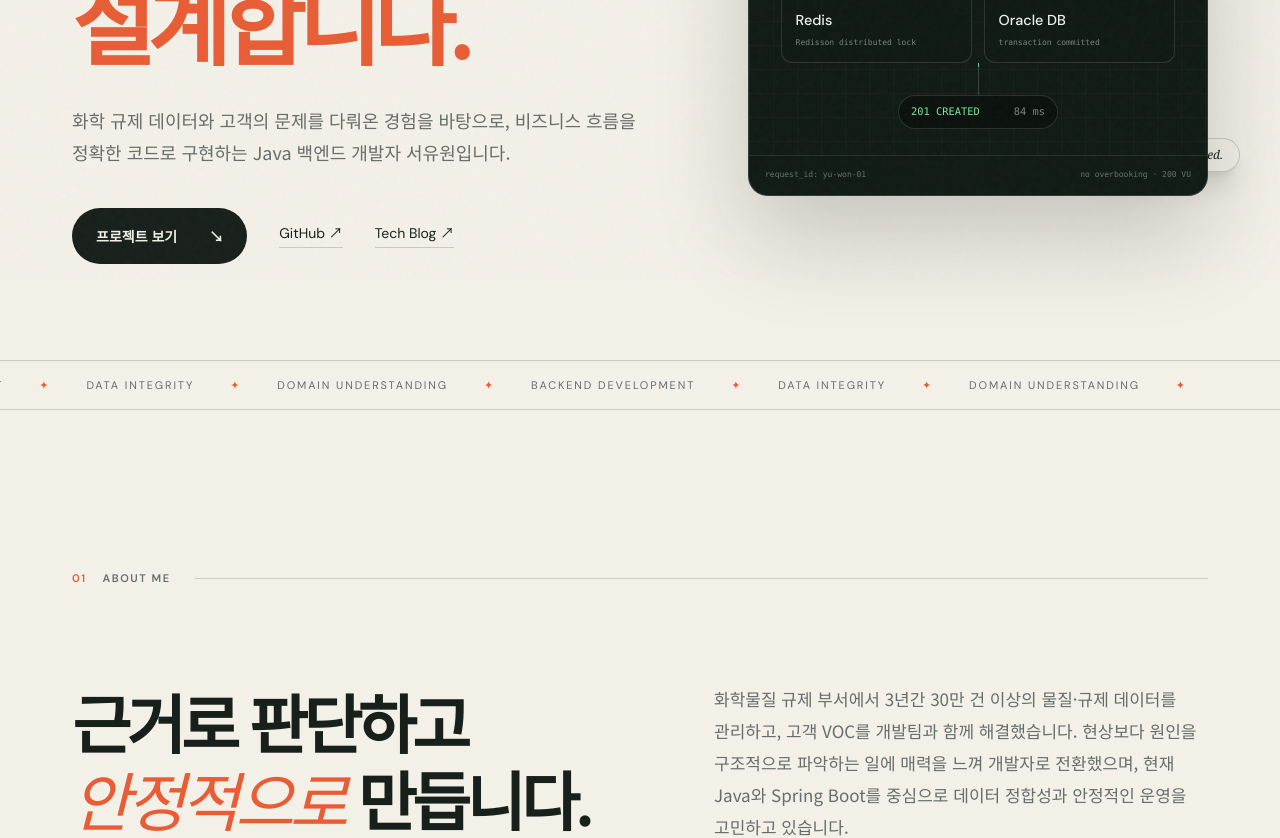
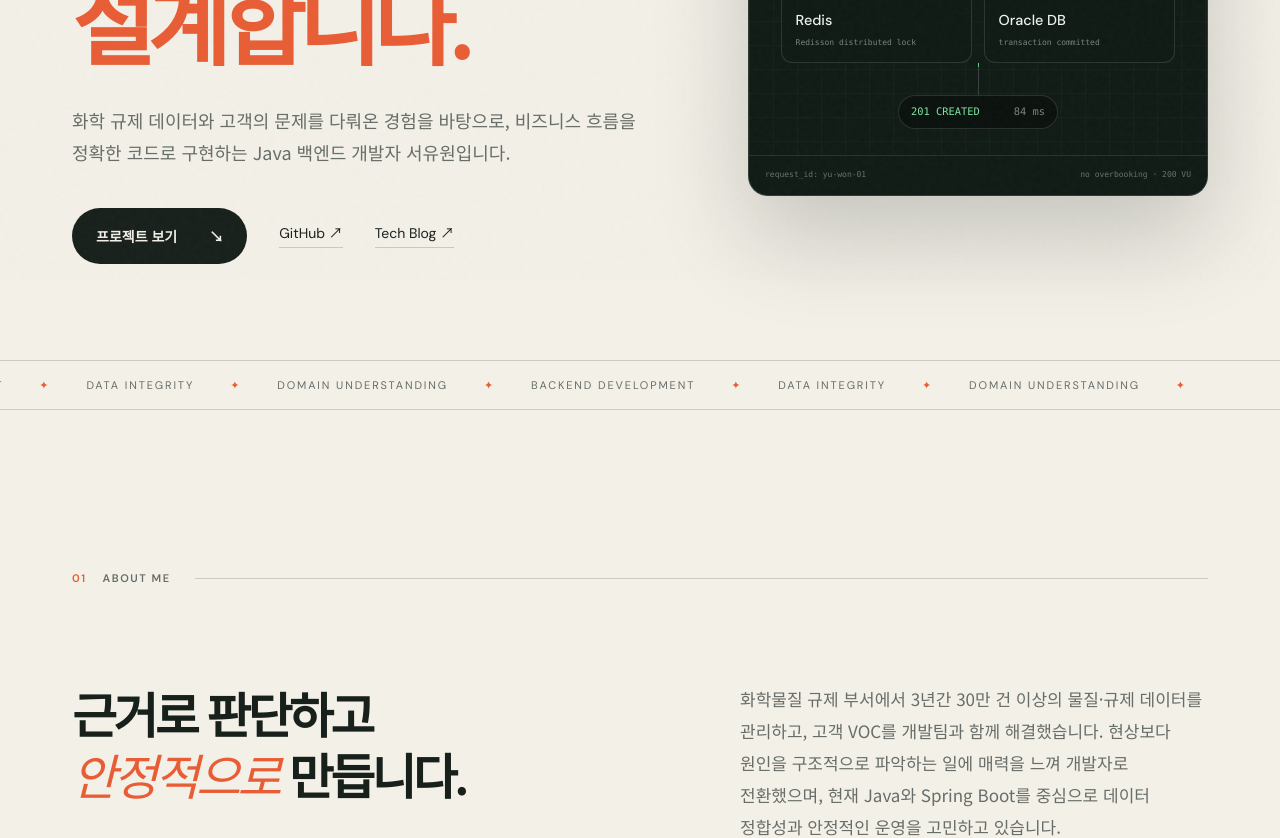
Before and after one commit to ssangyoungyuwon-maker/youngyuwon, a React (Vite) app: page / in a window 1280 px wide. Shown: the part 520-1358 px from the top of the page. Built offline with nearby package versions, Linux system fonts and the light colour scheme.

Commit message:
소개 제목 줄바꿈과 겹침 수정

```diff
--- a/src/App.jsx
+++ b/src/App.jsx
@@ -141,9 +141,6 @@ function Hero() {
               <span>no overbooking · 200 VU</span>
             </div>
           </div>
-          <span className="absolute -right-3 bottom-10 rounded-full border border-line bg-bg px-4 py-2 font-serif text-xs italic shadow-xl md:-right-8">
-            reliability, visualized.
-          </span>
         </Reveal>
       </section>
 
@@ -169,12 +166,13 @@ function About() {
   return (
     <section id="about" className={`${shell} ${sectionPadding}`}>
       <SectionHeading index="01">ABOUT ME</SectionHeading>
-      <div className="grid gap-12 lg:grid-cols-[1.05fr_0.95fr] lg:gap-24">
+      <div className="grid gap-12 lg:grid-cols-[1.1fr_0.9fr] lg:gap-24">
         <Reveal>
-          <h2 className="font-korean text-[clamp(2.4rem,5vw,4.8rem)] leading-[1.2] font-semibold tracking-[-0.07em]">
-            근거로 판단하고
-            <br />
-            <em>안정적으로</em> 만듭니다.
+          <h2 className="font-korean text-[clamp(2.4rem,3.8vw,3.6rem)] leading-[1.25] font-semibold tracking-[-0.07em]">
+            <span className="block">근거로 판단하고</span>
+            <span className="block whitespace-nowrap">
+              <em>안정적으로</em> 만듭니다.
+            </span>
           </h2>
         </Reveal>
         <Reveal delay={100}>
```
